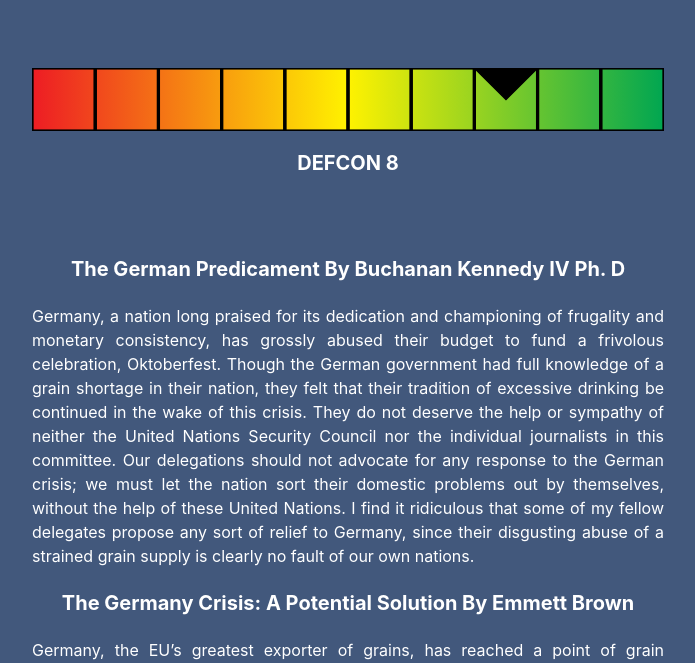
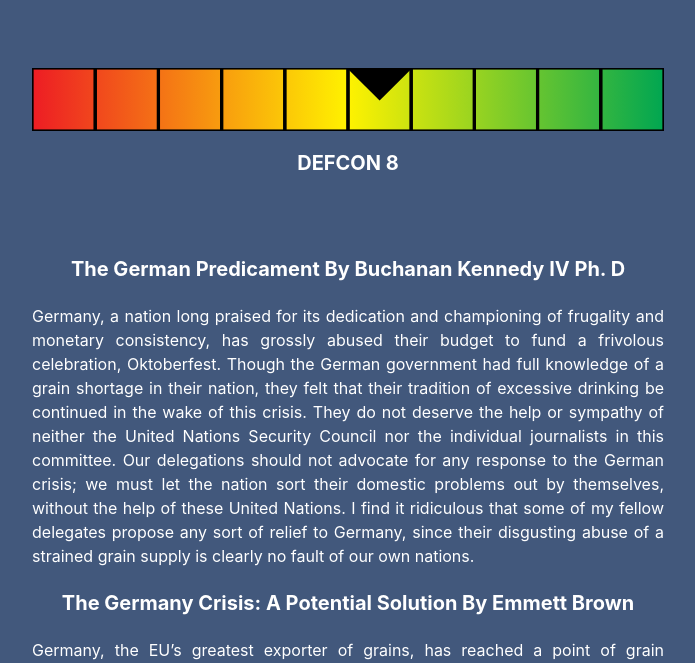
Before and after one commit to dcizmarik/E7TimeCapsule, a plain HTML site: page index.html in a window 1280 px wide. Shown: the part 137-800 px from the top of the page, without its empty margins (292-987 px from the left). Drawn offline with Linux system fonts and the light colour scheme.

Commit message:
pushing updates

```diff
--- a/index.html
+++ b/index.html
@@ -19,7 +19,7 @@
 
         <div id="spacer"></div>
 
-        <img id="defcon-image" src="defcon/defcon08.svg" alt="" class="center" width="40%">
+        <img id="defcon-image" src="defcon/defcon06.svg" alt="" class="center" width="40%">
         <h3 class="center">DEFCON 8</h3>
 
         <div id="spacer"></div>
```
